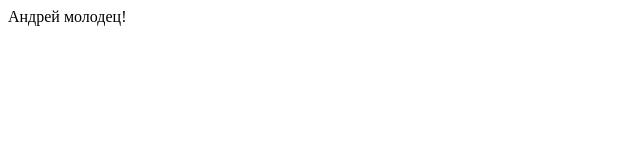
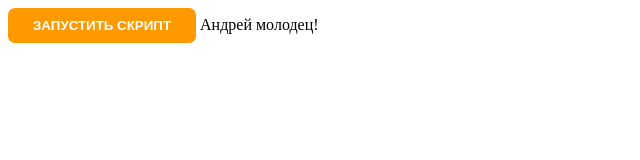
Before and after one commit to Stako8/webbot_telegram, a plain HTML site: page index.html in a window 1280 px wide. Shown: the whole page, without its empty margins (0-640 px from the left). Drawn offline with Linux system fonts and the light colour scheme.

Commit message:
Update index.html

```diff
--- a/index.html
+++ b/index.html
@@ -4,6 +4,22 @@
     <link rel="stylesheet" href="style.css">
   </head>
   <body>
+      <style type="text/css">
+      button[name="run_script"] {
+      border: none;
+      border-radius: 7px;
+      padding: 10px 25px;
+      background: #ff9900;
+      cursor: pointer;
+      text-transform: uppercase;
+      font-weight: bold;
+      color: white;
+    }
+    button[name="run_script"]:hover {
+      background: #ff6600;
+    }
+  </style>
+  <button type="button" name="run_script">Запустить скрипт</button>
     Андрей молодец!
   </body>
 </html>
```
